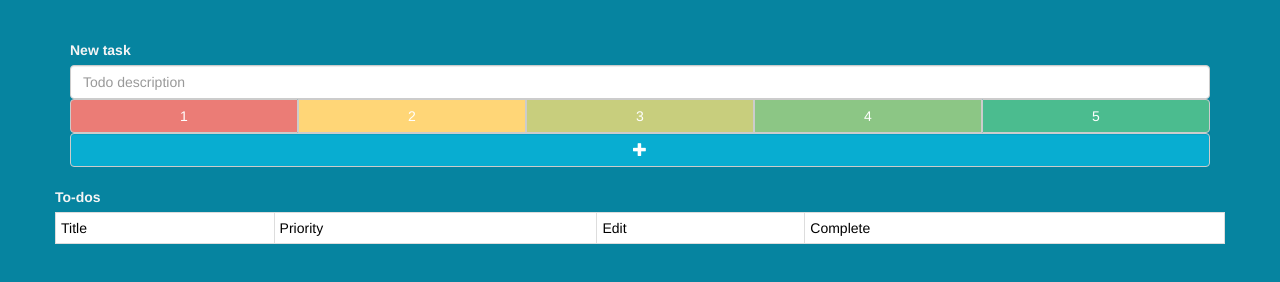
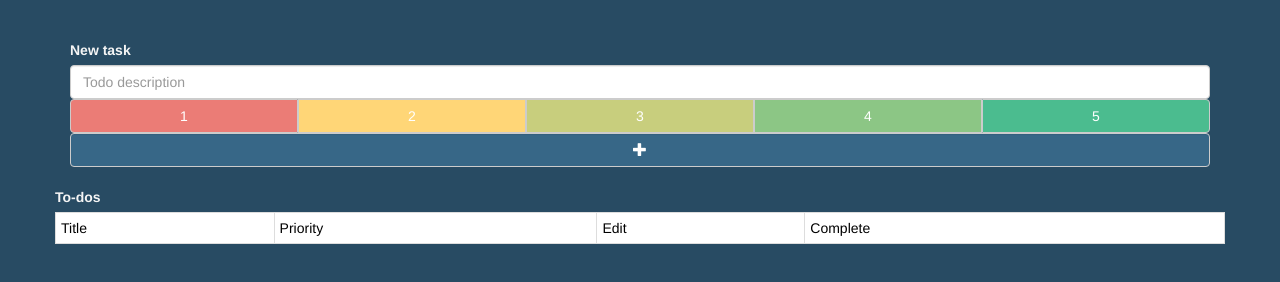
Before and after one commit to joedavisdev/priority-todo, a plain HTML site: page index.html in a window 1280 px wide. Drawn offline with nearby package versions, Linux system fonts and the light colour scheme.

Commit message:
Feature: New background colour (#284B63 - DARK SLATE GRAY)

```diff
--- a/css/app.css
+++ b/css/app.css
@@ -1,5 +1,5 @@
 body {
-  background-color: #0684a0;
+  background-color: #284B63;
 }
 label {
   color: whitesmoke;
@@ -9,7 +9,7 @@ td {
   color: black;
 }
 .btn {
-  background-color: #08add1;
+  background-color: #376787;
   color: white;
 }
 .todo-table {
```
Also changed, not shown: manifest.json.
